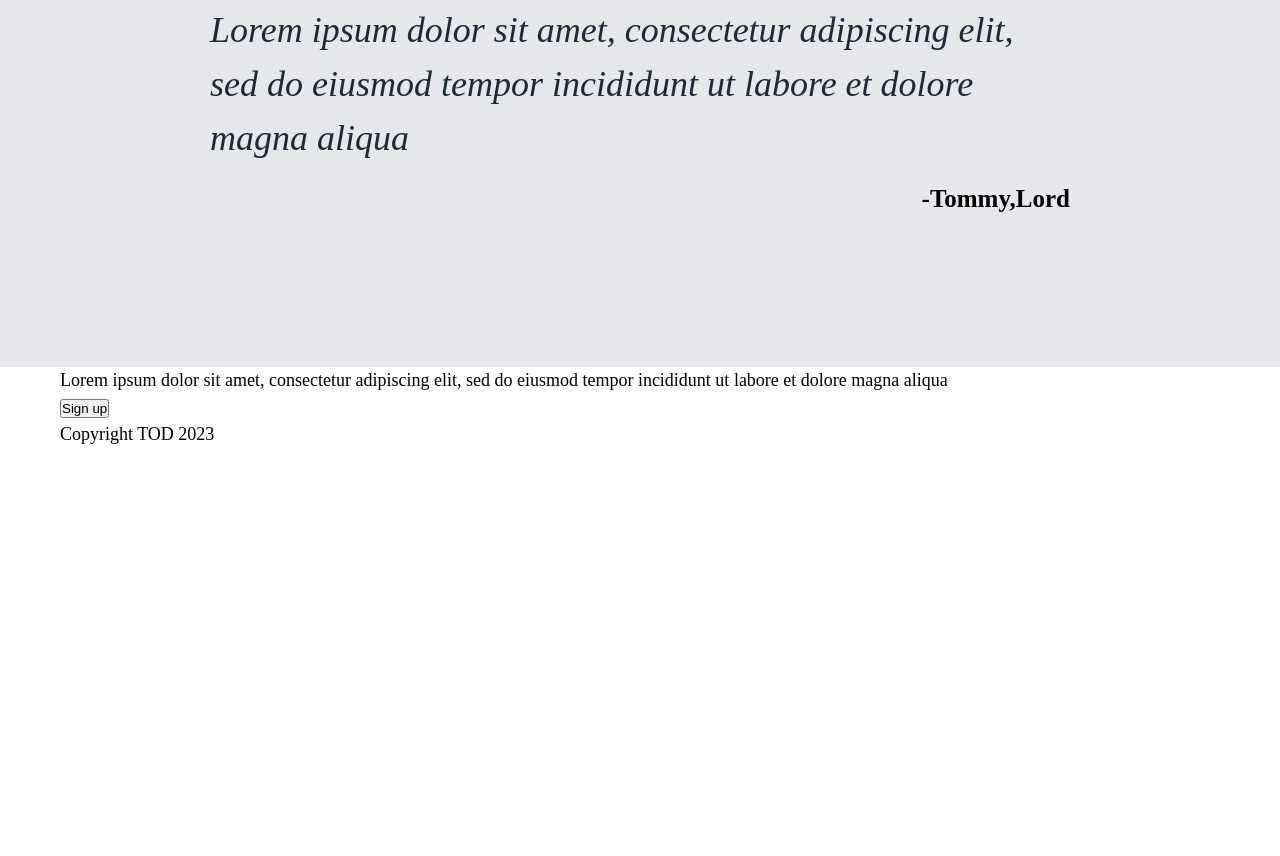
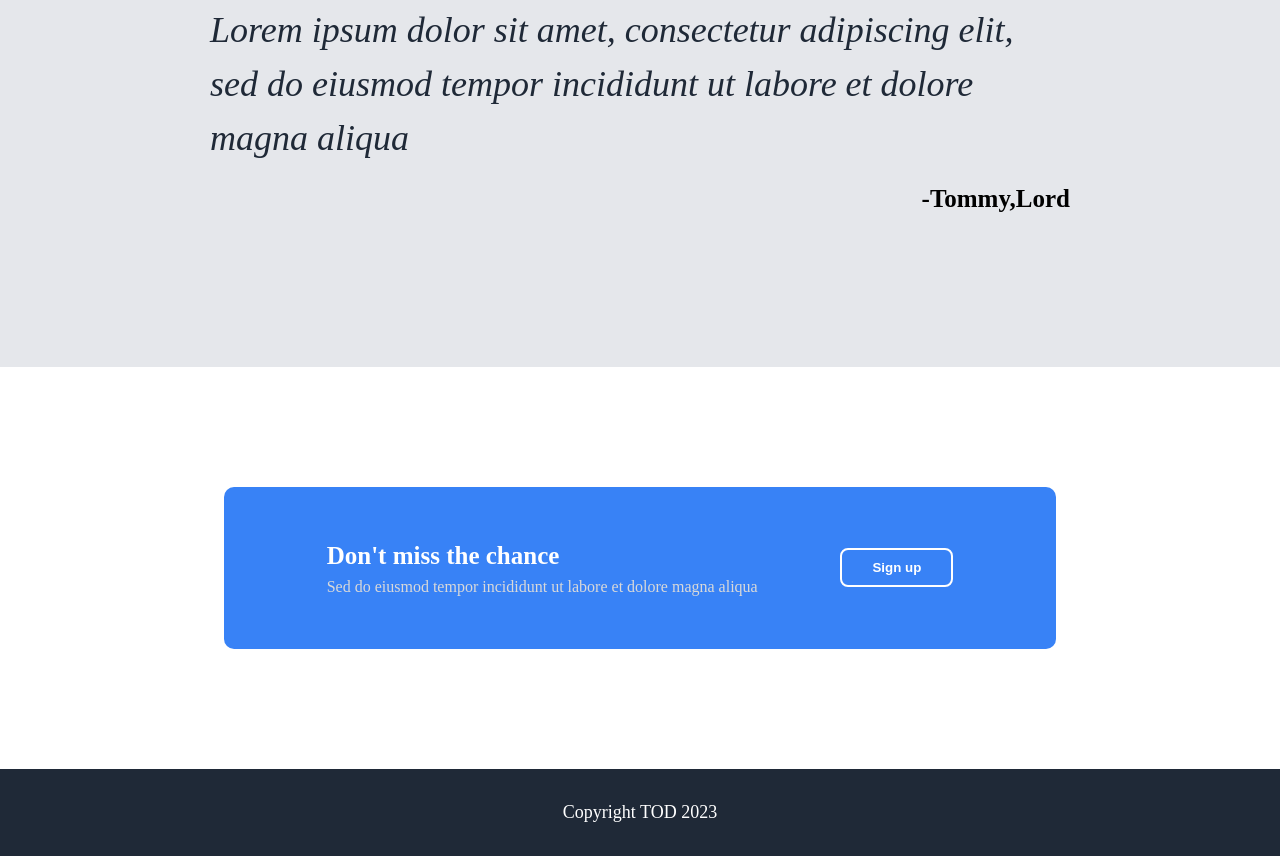
Before and after one commit to Abdennourshr/landing-page, a plain HTML site: page index.html in a window 1280 px wide. Shown: the part 1244-2100 px from the top of the page. Before the commit the page ends 1692 px from the top, so only its background shows below. Drawn offline with Linux system fonts and the light colour scheme.

Commit message:
Edit call to action html section and Finish it, Finish the footer

```diff
--- a/index.html
+++ b/index.html
@@ -69,9 +69,11 @@
 
     <section class="cta">
         <div class="container">
-            <h3></h3>
-            <p>Lorem ipsum dolor sit amet, consectetur adipiscing elit, sed do eiusmod tempor incididunt ut labore et dolore magna aliqua</p>
-            <button>Sign up</button>
+        <div class="cta-info">
+            <h3>Don't miss the chance</h3>
+            <p>Sed do eiusmod tempor incididunt ut labore et dolore magna aliqua</p>
+        </div>
+        <button>Sign up</button>
         </div>
     </section>
 
--- a/style.css
+++ b/style.css
@@ -142,3 +142,50 @@ header button{
     font-weight: 800;
     font-size: 25px;
 }
+
+
+/* Call to action */
+.cta{
+    padding: 120px;
+    color: #fff;
+}
+
+
+.cta .container{
+    display: flex;
+    align-items: center;
+    justify-content: space-evenly;
+    background: #3882f6;
+    border-radius: 10px;
+    padding: 50px 20px;
+    width: 80%;
+}
+
+.cta h3 {
+    font-weight: 800;
+    font-size: 25px;
+}
+
+.cta p {
+    font-size: 16px;
+    color: #d9d9d9;
+}
+
+.cta button{
+    color: #fff;
+    background: #3882f6;
+    padding: 10px 30px;
+    border-radius: 8px;
+    font-weight: 800;
+    border: 2px solid #fff;
+}
+
+/* Footer */
+footer{
+    background: #1f2937;
+    padding: 30px;
+    display: flex;
+    justify-content: center;
+    align-items: center;
+    color: #fff;
+}
```
